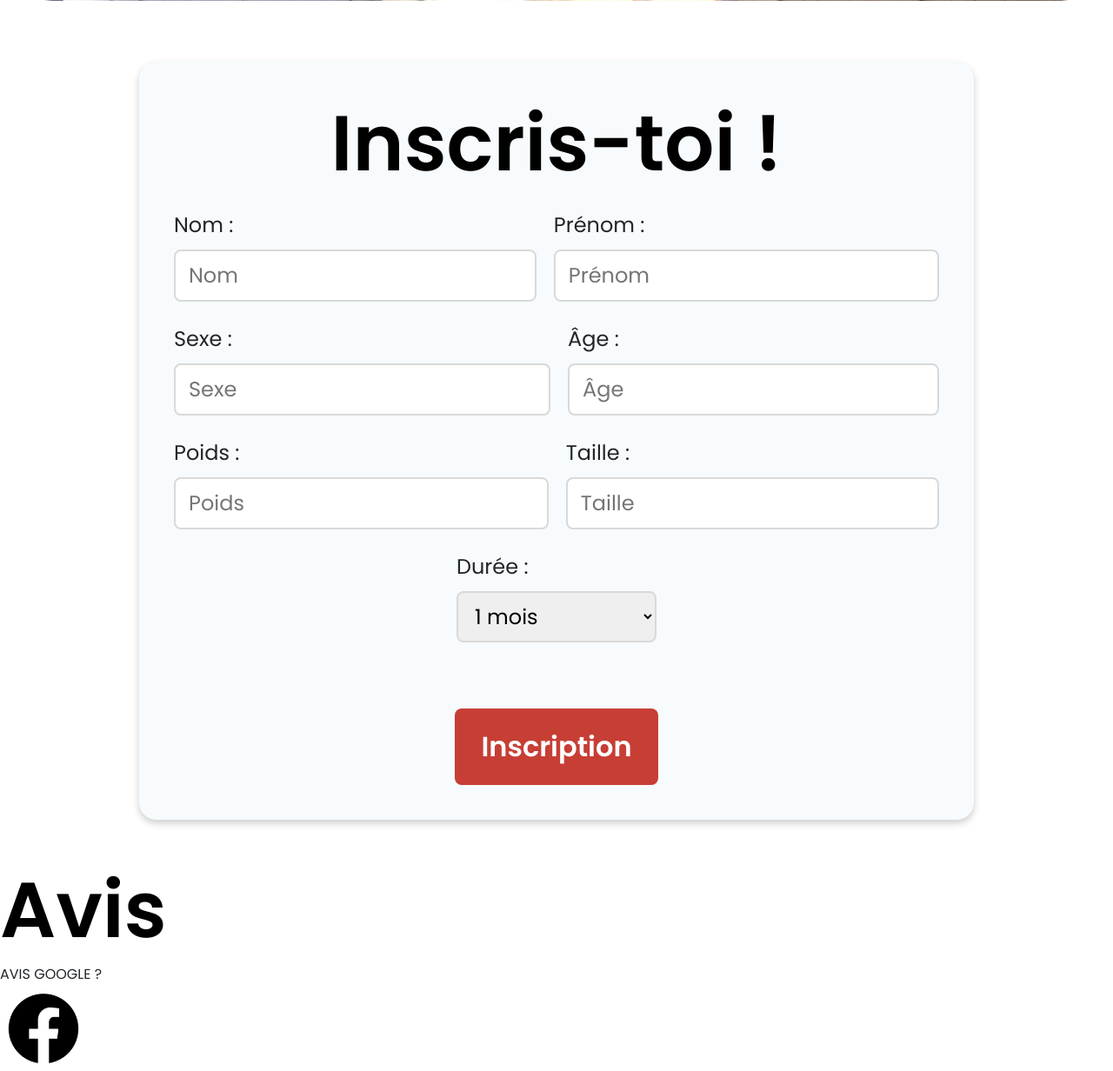
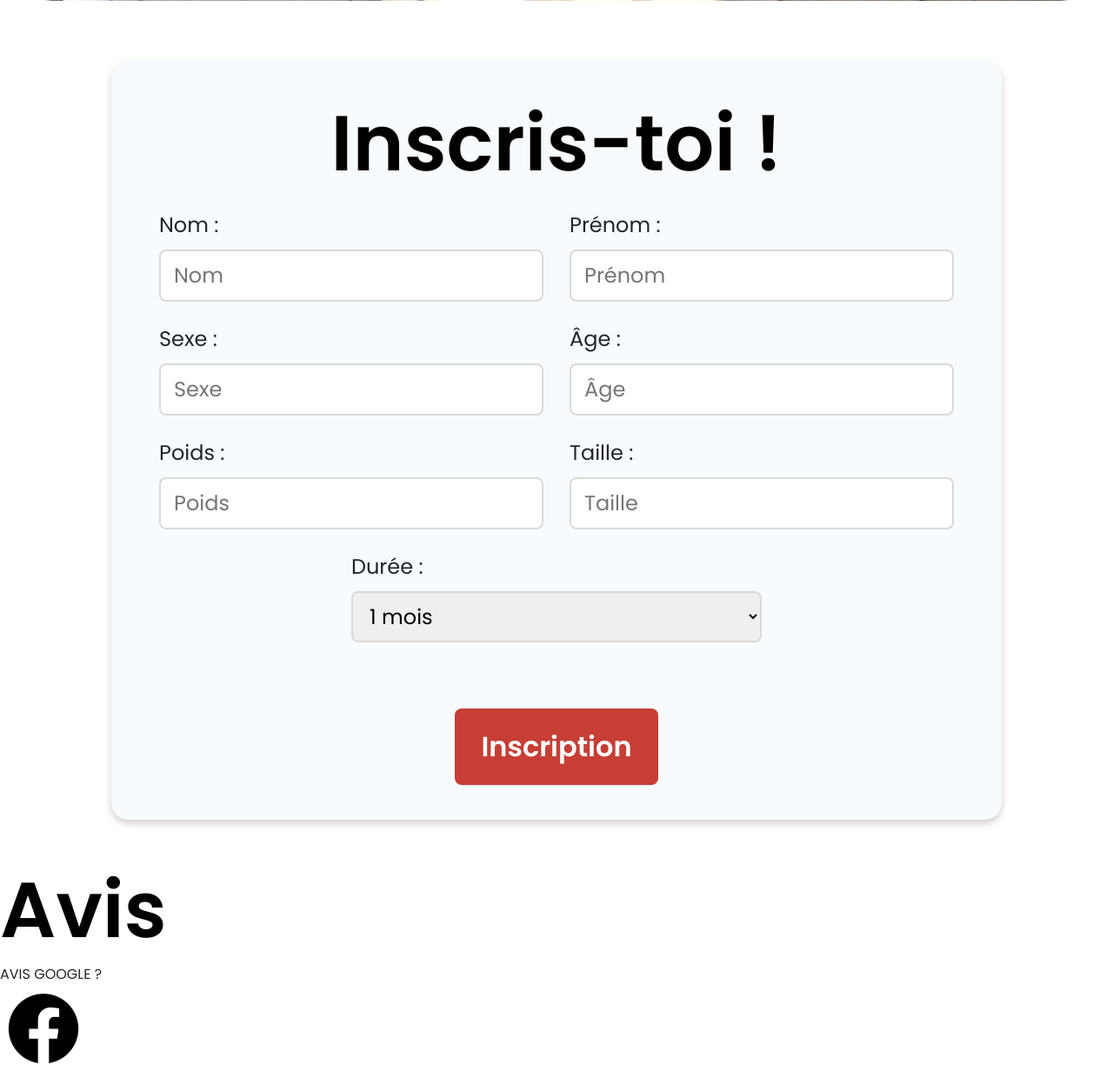
Before and after one commit to R3tr0TV69/sae301, a PHP site: page / in a window 1280 px wide. Shown: the part 2776-4008 px from the top of the page at 87% size. Run offline with PHP 8.4, Linux system fonts and the light colour scheme; some web fonts are replaced.

Commit message:
formulaire css

```diff
--- a/index.php
+++ b/index.php
@@ -91,19 +91,19 @@
         </section>
         <section id="inscription">
             <h2>Inscris-toi !</h2>
-                <div class="label-flex1">
-                    <div class="">Nom : <input type="text" placeholder="Nom" name="surname"></div>
-                    <div class="">Prénom : <input type="text" placeholder="Prénom" name="name"></div>
+                <div class="ligne-formulaire">
+                    <div class="element-formulaire">Nom : <input type="text" placeholder="Nom" name="surname"></div>
+                    <div class="element-formulaire">Prénom : <input type="text" placeholder="Prénom" name="name"></div>
                 </div>
-                <div class="label-flex1">
-                    <div class="">Sexe : <input type="text" placeholder="Sexe" name="sexe"></div>
-                    <div class="">Âge : <input type="text" placeholder="Âge" name="age"></div>
+                <div class="ligne-formulaire">
+                    <div class="element-formulaire">Sexe : <input type="text" placeholder="Sexe" name="sexe"></div>
+                    <div class="element-formulaire">Âge : <input type="text" placeholder="Âge" name="age"></div>
                 </div>
-                <div class="label-flex1">
-                    <div class="">Poids : <input type="text" placeholder="Poids" name="poids"></div>
-                    <div class="">Taille : <input type="text" placeholder="Taille" name="taille"></div>
+                <div class="ligne-formulaire">
+                    <div class="element-formulaire">Poids : <input type="text" placeholder="Poids" name="poids"></div>
+                    <div class="element-formulaire">Taille : <input type="text" placeholder="Taille" name="taille"></div>
                 </div>
-                    <div class="">Durée : <select name="duree" id="duree">
+                    <div class="element-formulaire-seul">Durée : <select name="duree" id="duree">
                         <option value="1">1 mois</option>
                         <option value="3">3 mois</option>
                         <option value="6">6 mois</option>
--- a/styles/styles.css
+++ b/styles/styles.css
@@ -229,11 +229,27 @@ p{
     gap: 15px;
     margin: 50px auto;
     padding: 40px;
-    width: 75%;
-    background-color: #F7FBFD; /* Fond léger */
+    width: 80%;
+    background-color: #F7FBFD;
     border-radius: 20px;
     box-shadow: 0 4px 8px rgba(0, 0, 0, 0.2);
     font-size: 24px;
+}
+
+.ligne-formulaire {
+    display: flex;
+    width: 100%;
+}
+
+.element-formulaire {
+    display: flex;
+    flex-direction: column;
+    width: 100%;
+    margin: 0 15px;
+}
+
+.element-formulaire-seul {
+    width: 50%;
 }
 
 #inscription input,
@@ -246,24 +262,3 @@ p{
     outline: none;
     transition: all 0.3s ease;
 }
-
-/* Style des libellés */
-#inscription label {
-    font-weight: 500;
-    color: #B3B3B3;
-}
-.label-flex{
-    display: flex;
-    flex-direction: column;
-    justify-content: flex-start;
-    width: 100%;
-}
-.label-flex1{
-    display: flex;
-    flex-direction: row;
-    gap: 20px;
-}
-/* #inscription input,
-#inscription select {
-    width: 100%;
-} */
```
